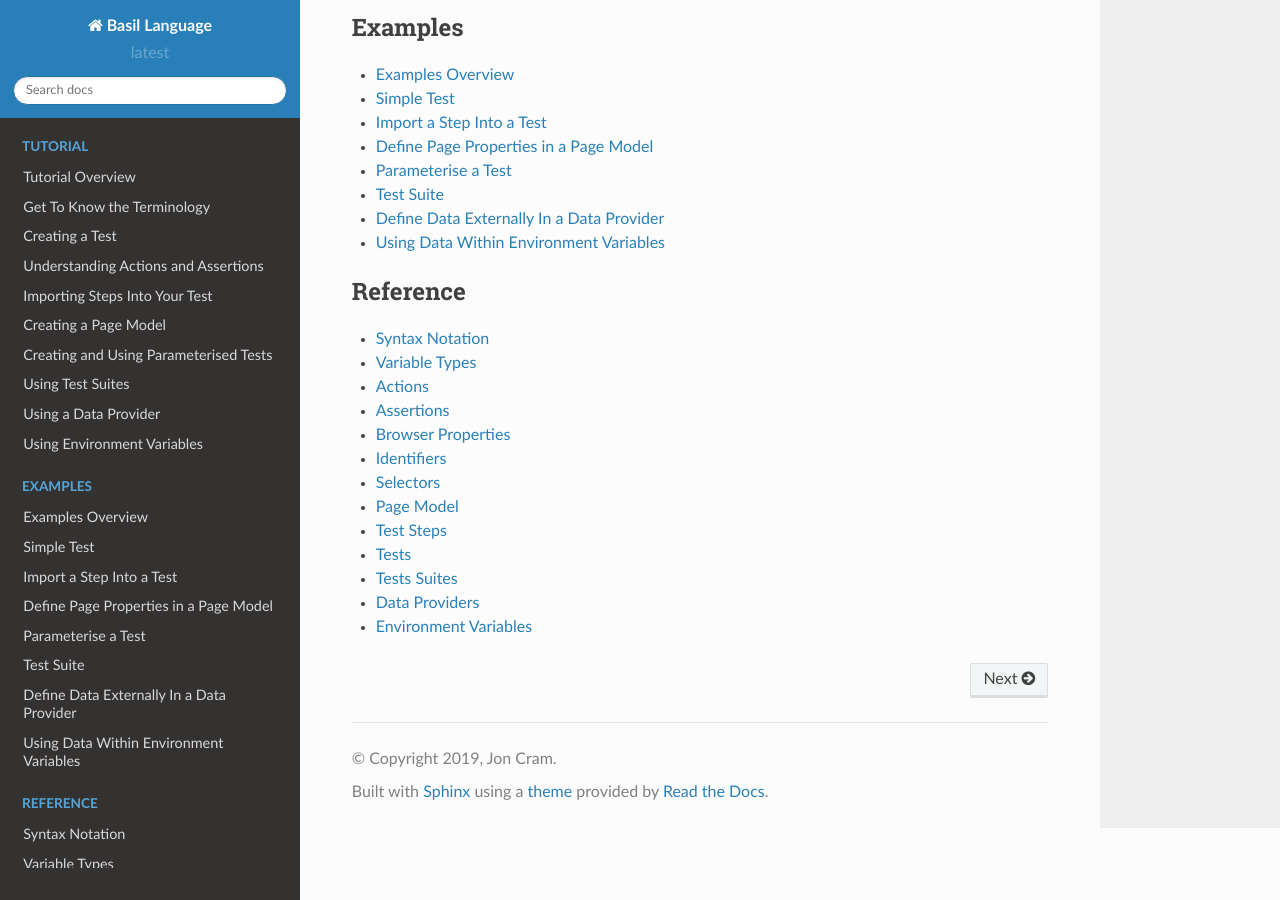
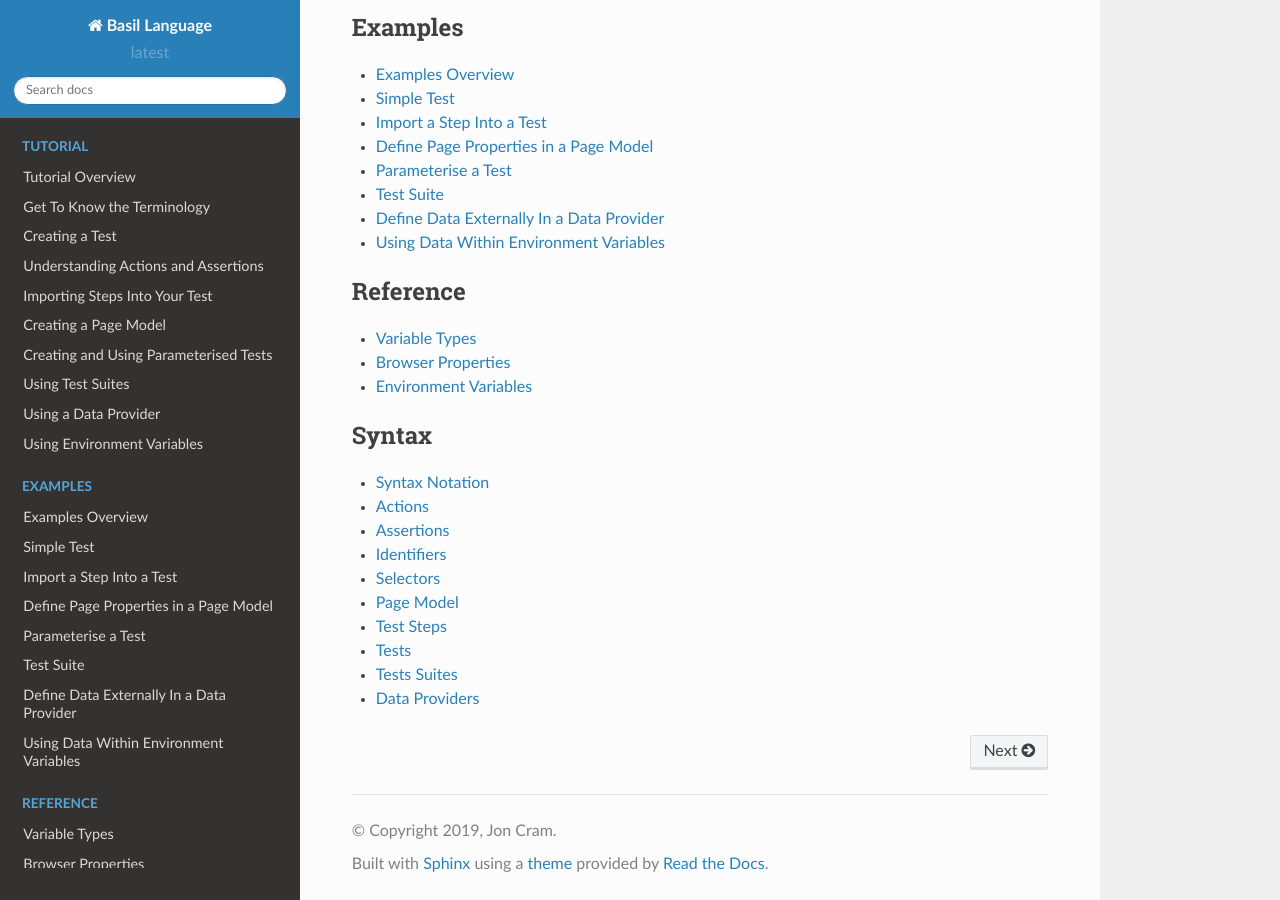
Before and after one commit to webignition/bas-spec, a Sphinx documentation site: the page built from docs/index.rst, in a window 1280 px wide and 900 px high, scrolled down 870 px. Built offline with Sphinx 7.4.7 and the Read the Docs theme 2.0.0, drawn with Linux system fonts in a browser that asks for light colours; some of the changed lines change nothing that is shown.

Commit message:
Split reference toc (#214)

```diff
--- a/docs/index.rst
+++ b/docs/index.rst
@@ -56,11 +56,17 @@ Goals:
     :caption: Reference
     :maxdepth: 1
 
+    types
+    browser-properties
+    environment-variables
+
+.. toctree::
+    :caption: Syntax
+    :maxdepth: 1
+
     syntax-notation
-    types
     actions
     assertions
-    browser-properties
     identifiers
     selectors
     page-model
@@ -68,4 +74,3 @@ Goals:
     tests
     test-suites
     data-providers
-    environment-variables
```
